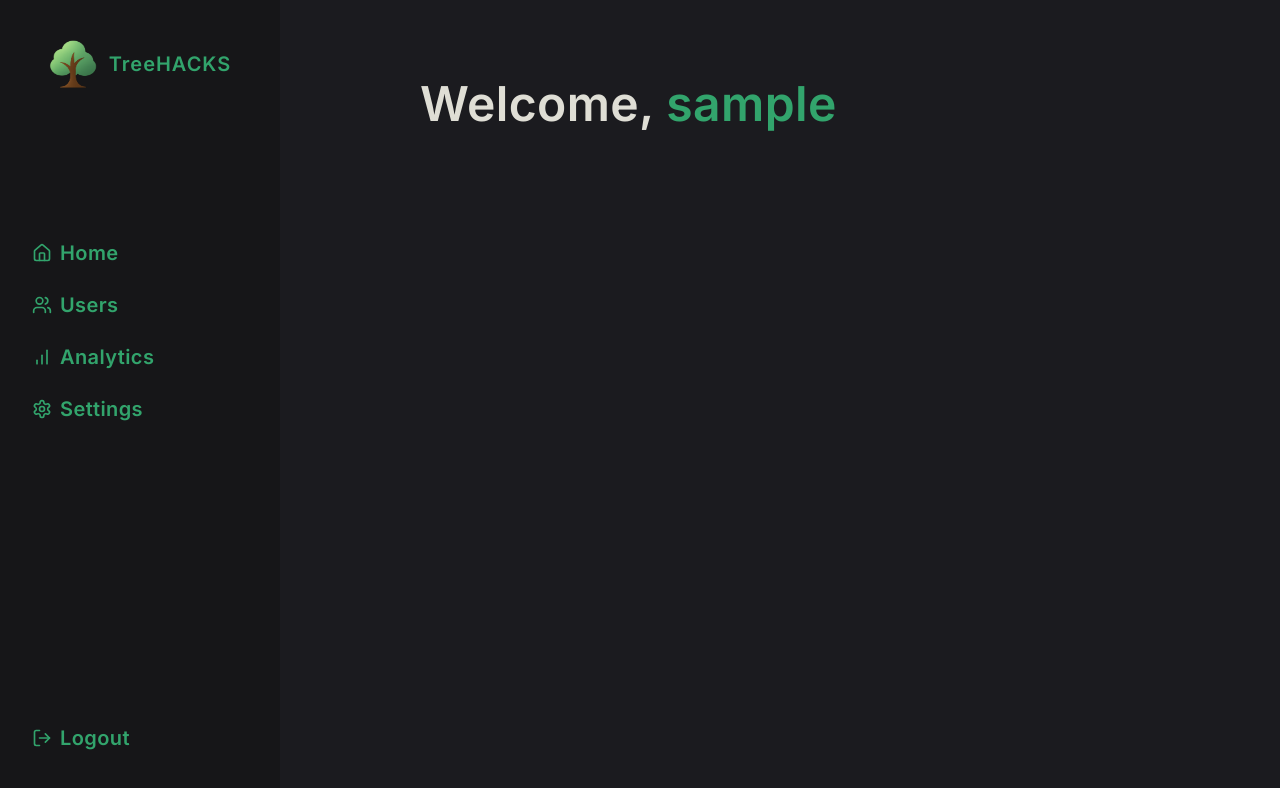
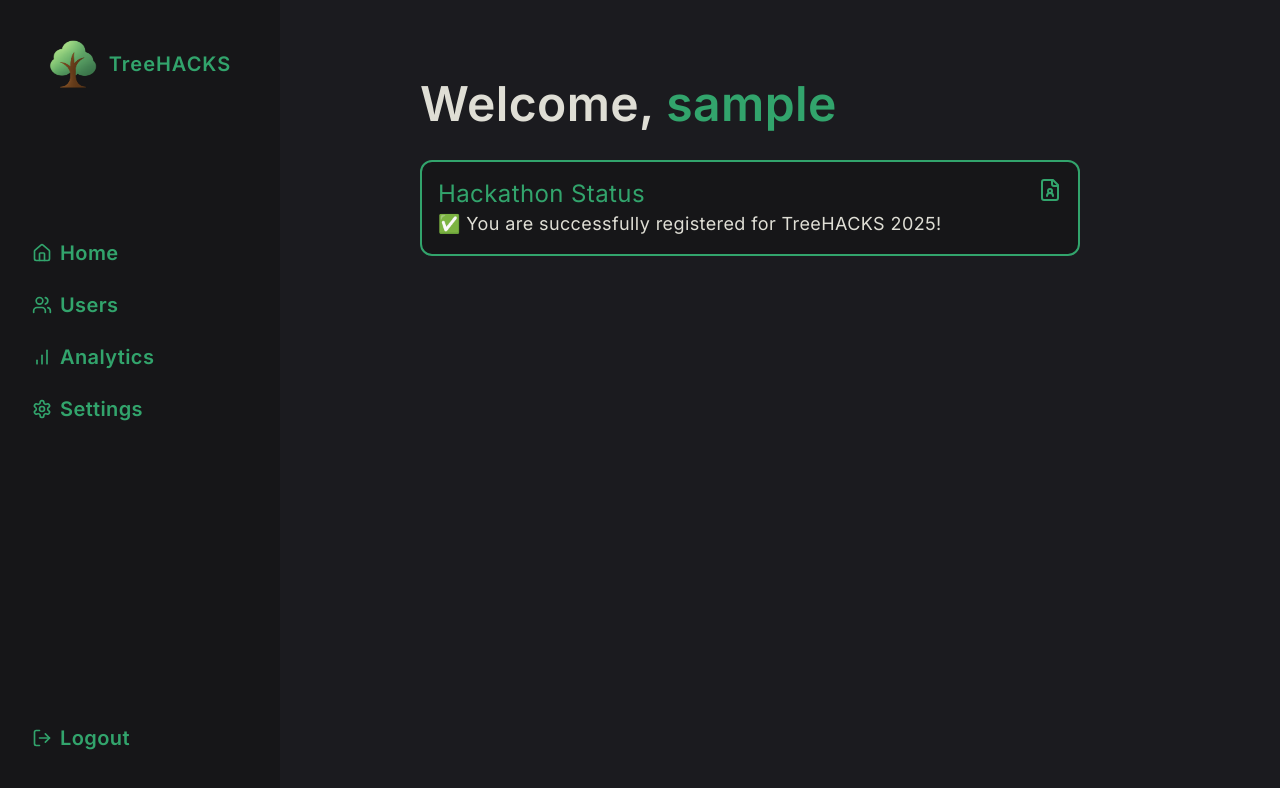
Before and after one commit to hai-phong-duong/hackathon-signup, a React (Vite) app in the folder frontend/: page /dashboard in a window 1280 px wide. Shown: the top 788 px of the page. Built offline with nearby package versions, Linux system fonts and the light colour scheme; sample sign-in values are in the browser's storage.

Commit message:
added content to UserLanding

```diff
--- a/frontend/src/components/UserComponents/UserLanding.jsx
+++ b/frontend/src/components/UserComponents/UserLanding.jsx
@@ -1,9 +1,22 @@
+import { FileUser } from "lucide-react";
+
 function UserLanding({ auth }) {
     return (
         <div className="bg-bg flex flex-col flex-grow p-35 py-20 pr-50 gap-8">
             <h1 className="text-5xl text-text font-semibold">
                 Welcome, <span className="text-accent">{auth.username}</span>
             </h1>
+            <div className="bg-body p-4 rounded-xl border border-2 border-accent text-accent">
+                <div className="flex justify-between">
+                    <h1 className="text-2xl">Hackathon Status</h1>
+                    <FileUser className="w-6 h-6" />
+                </div>
+                <div>
+                    <p className="text-lg text-text">
+                        ✅ You are successfully registered for TreeHACKS 2025!
+                    </p>
+                </div>
+            </div>
         </div>
     );
 }
```
